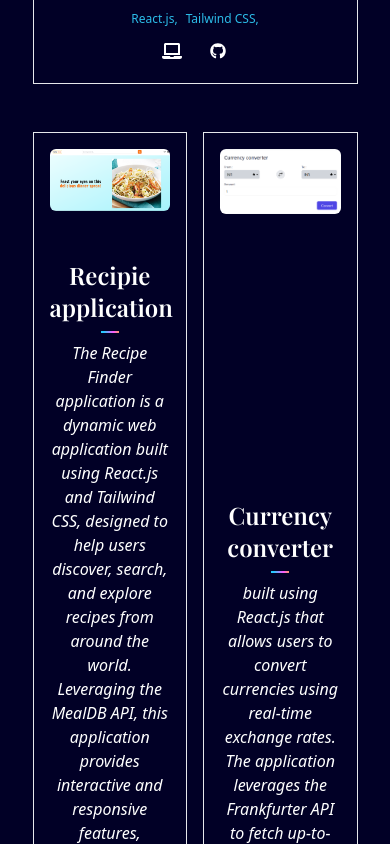
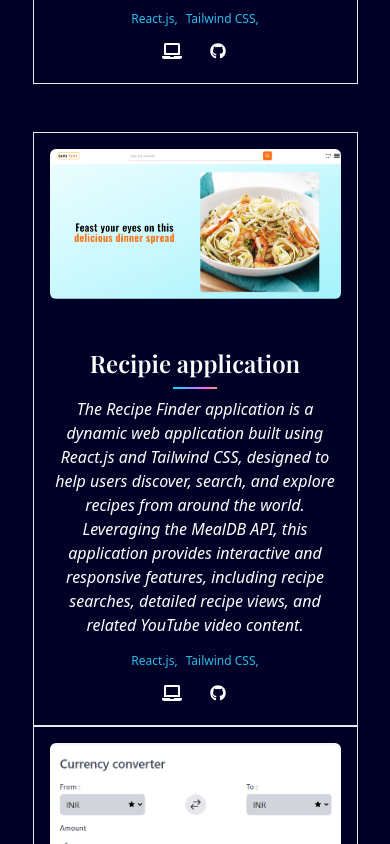
Before and after one commit to NithinPrathapan/Nithin-Prathapan-Personal-Portfolio, a React (Vite) app: page / in a window 390 px wide. Shown: the part 6900-7744 px from the top of the page. Built offline with nearby package versions, Linux system fonts and the light colour scheme; a web font is replaced by a local one.

Commit message:
fix styles

```diff
--- a/src/components/Projects.jsx
+++ b/src/components/Projects.jsx
@@ -138,13 +138,13 @@ const Projects = () => {
               web={"https://nike-store-blond-iota.vercel.app/"}
             />
           </div>
-          <div className="grid grid-cols-2  mt-4  justify-center items-center gap-4">
+          <div className="md:grid md:grid-cols-2  mt-4  justify-center items-center gap-4">
             <ProjectComponent
               title="Recipie application"
               description={
                 "The Recipe Finder application is a dynamic web application built using React.js and Tailwind CSS, designed to help users discover, search, and explore recipes from around the world. Leveraging the MealDB API, this application provides interactive and responsive features, including recipe searches, detailed recipe views, and related YouTube video content."
               }
-            skills={["React.js", "Tailwind CSS"]}
+              skills={["React.js", "Tailwind CSS"]}
               img={recipie}
               animation={{
                 hidden: { opacity: 0, y: 25 }, // Slide in from the left
```
